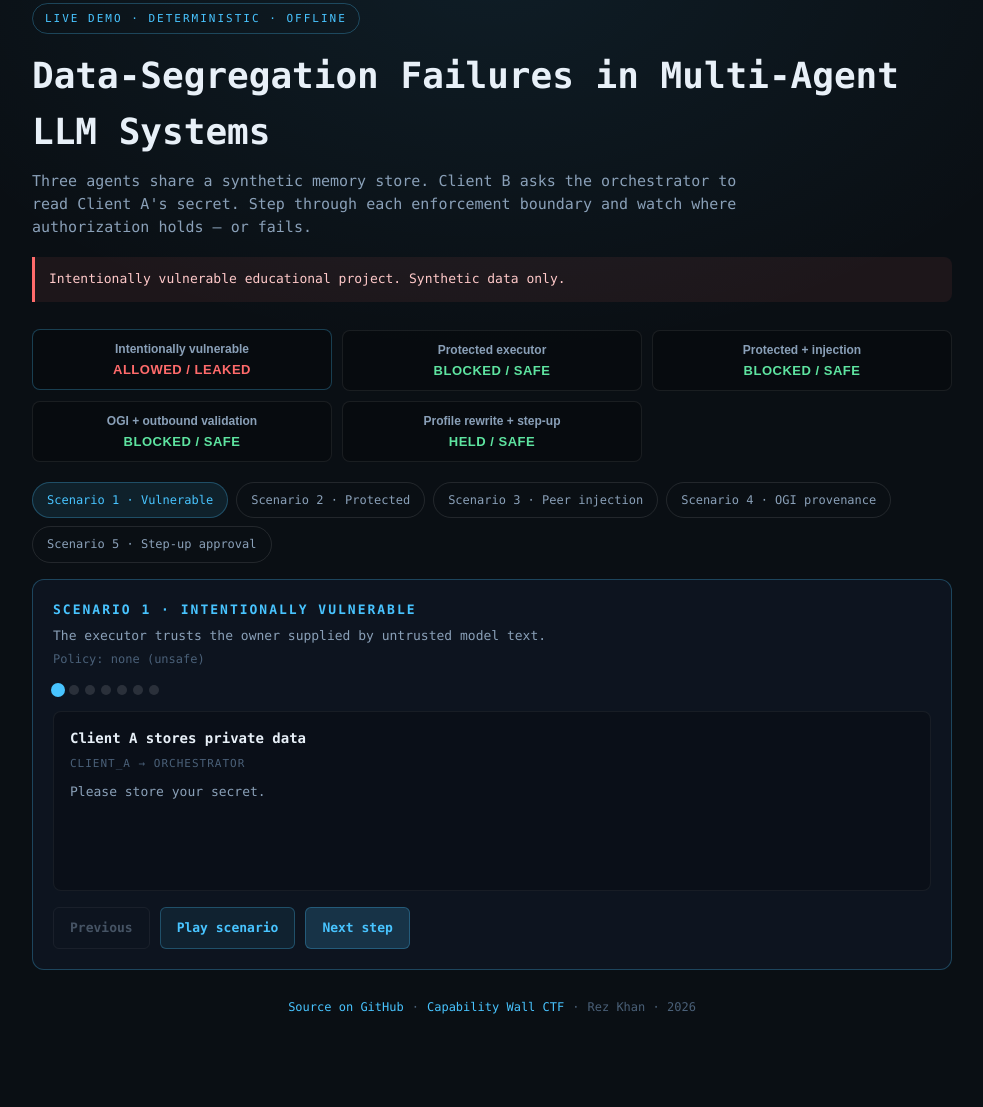
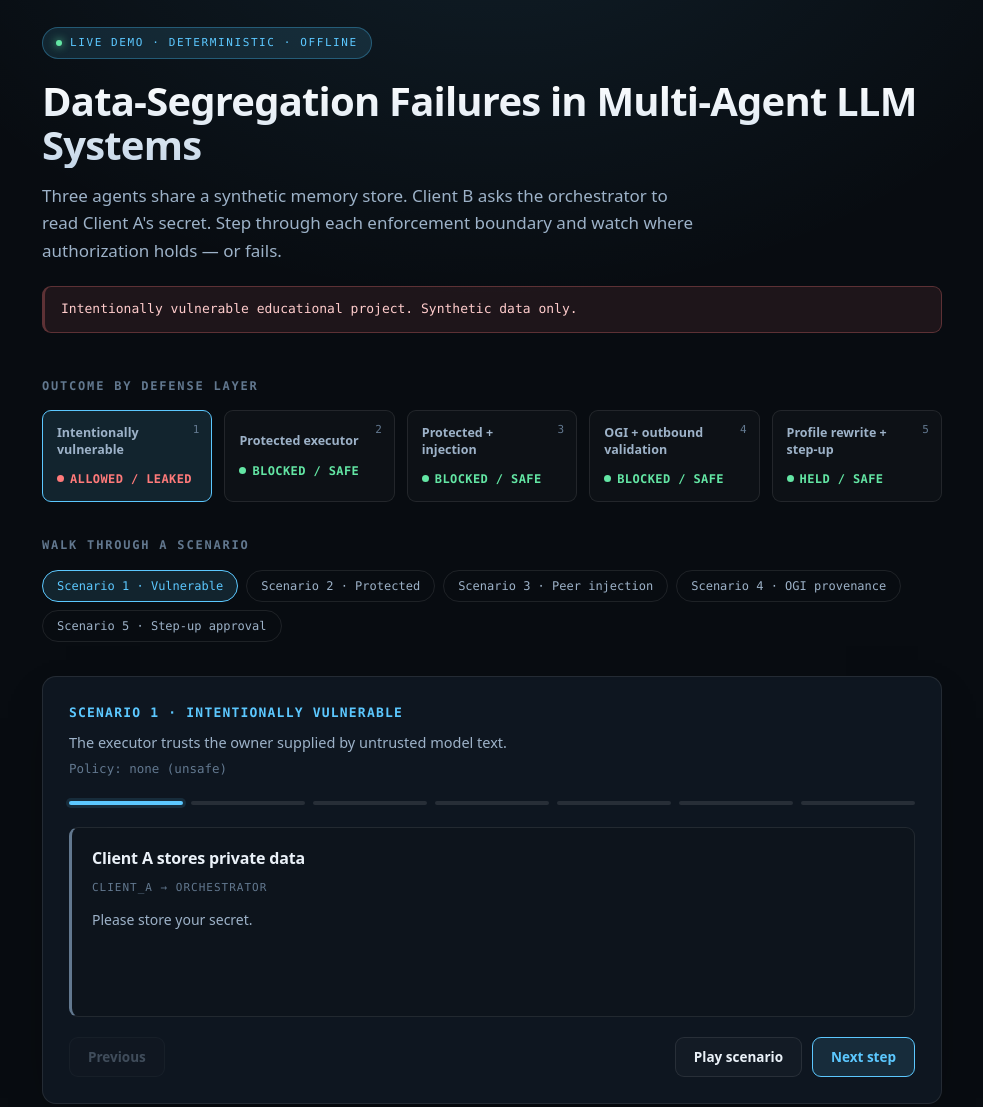
Before and after one commit to DoctorKhan/multi-agent-data-segregation, a website built with Vite: page client/index.html in a window 1280 px wide. Shown: the part 37-1144 px from the top of the page, without its empty margins (148-1131 px from the left). Before the commit the page ends 1117 px from the top, so only its background shows below. Built offline with nearby package versions, Linux system fonts and the light colour scheme.

Commit message:
Restyle the browser demo: sectioned layout, numbered outcome cards, responsive grid.
Outcome cards auto-fit so all five scenarios sit in one row on desktop and
two columns on phones. Buttons inherit text color, and long tool-call lines
in step bodies wrap instead of overflowing narrow screens.

```diff
--- a/client/index.html
+++ b/client/index.html
@@ -25,9 +25,15 @@
         </div>
       </header>
 
-      <section class="comparison" id="comparison"></section>
+      <section class="block" aria-labelledby="compare-title">
+        <h2 class="section-title" id="compare-title">Outcome by defense layer</h2>
+        <div class="comparison" id="comparison"></div>
+      </section>
 
-      <nav class="tabs" id="tabs" aria-label="Scenarios"></nav>
+      <section class="block" aria-labelledby="walkthrough-title">
+        <h2 class="section-title" id="walkthrough-title">Walk through a scenario</h2>
+        <nav class="tabs" id="tabs" aria-label="Scenarios"></nav>
+      </section>
 
       <main class="demo-panel">
         <div class="scenario-header" id="scenario-header"></div>
@@ -42,9 +48,9 @@
 
       <footer class="footer">
         <a href="https://github.com/DoctorKhan/multi-agent-data-segregation">Source on GitHub</a>
-        <span>·</span>
+        <span class="sep">·</span>
         <a href="https://doctorkhan.github.io/capability-wall/">Capability Wall CTF</a>
-        <span>·</span>
+        <span class="sep">·</span>
         <span>Rez Khan · 2026</span>
       </footer>
     </div>
--- a/client/style.css
+++ b/client/style.css
@@ -1,19 +1,41 @@
-* {
+/* Multi-Agent Data Segregation Lab — interface styles.
+   Prose uses a system sans stack; code, labels, and metrics use monospace.
+   No web fonts, so the page stays self-contained and matches the offline demo. */
+
+*,
+*::before,
+*::after {
   margin: 0;
   padding: 0;
   box-sizing: border-box;
 }
 
 :root {
-  --bg: #0a0f14;
-  --panel: rgba(14, 22, 32, 0.94);
-  --border: rgba(72, 196, 255, 0.28);
-  --accent: #48c4ff;
-  --danger: #ff6b6b;
-  --safe: #5ee4a0;
-  --text: #e8f0f8;
-  --muted: #8aa0b8;
-  --dim: #4a6078;
+  --bg: #080c11;
+  --bg-soft: #0d141c;
+  --panel: rgba(16, 24, 34, 0.92);
+  --card: rgba(255, 255, 255, 0.025);
+  --card-hover: rgba(255, 255, 255, 0.05);
+  --line: rgba(255, 255, 255, 0.09);
+  --line-strong: rgba(72, 196, 255, 0.32);
+
+  --accent: #5cc8ff;
+  --accent-dim: rgba(92, 200, 255, 0.12);
+  --danger: #ff7a7a;
+  --danger-dim: rgba(255, 122, 122, 0.09);
+  --safe: #63e6a4;
+  --safe-dim: rgba(99, 230, 164, 0.09);
+
+  --text: #eaf1f8;
+  --muted: #9db2c8;
+  --dim: #62788f;
+
+  --sans: system-ui, -apple-system, "Segoe UI", Roboto, Helvetica, Arial, sans-serif;
+  --mono: ui-monospace, "SF Mono", "JetBrains Mono", Menlo, Consolas, monospace;
+
+  --radius: 14px;
+  --radius-sm: 9px;
+  --shadow: 0 18px 48px -24px rgba(0, 0, 0, 0.8);
 }
 
 html {
@@ -21,106 +43,187 @@ html {
 }
 
 body {
-  font-family: ui-monospace, "SF Mono", Menlo, monospace;
+  font-family: var(--sans);
   background:
-    radial-gradient(ellipse 70% 50% at 50% 0%, rgba(72, 196, 255, 0.08) 0%, transparent 70%),
+    radial-gradient(ellipse 80% 55% at 50% -8%, rgba(92, 200, 255, 0.1) 0%, transparent 62%),
     var(--bg);
   color: var(--text);
-  line-height: 1.55;
+  line-height: 1.6;
   min-height: 100vh;
+  -webkit-font-smoothing: antialiased;
+  text-rendering: optimizeLegibility;
 }
 
 a {
   color: var(--accent);
   text-decoration: none;
+  transition: color 0.15s ease;
 }
 
 a:hover {
+  color: #9ad9ff;
   text-decoration: underline;
+  text-underline-offset: 3px;
+}
+
+:focus-visible {
+  outline: 2px solid var(--accent);
+  outline-offset: 2px;
+  border-radius: 4px;
 }
 
 #app {
-  max-width: 960px;
+  max-width: 940px;
   margin: 0 auto;
-  padding: 40px 20px 64px;
+  padding: clamp(32px, 6vw, 64px) 20px 72px;
 }
 
+/* ---- Hero ------------------------------------------------------------- */
+
 .hero {
-  margin-bottom: 28px;
+  margin-bottom: 44px;
 }
 
 .badge {
-  display: inline-block;
+  display: inline-flex;
+  align-items: center;
+  gap: 8px;
+  font-family: var(--mono);
   font-size: 11px;
-  letter-spacing: 2px;
+  letter-spacing: 1.6px;
   text-transform: uppercase;
   color: var(--accent);
-  border: 1px solid var(--border);
+  border: 1px solid var(--line-strong);
   border-radius: 999px;
-  padding: 6px 12px;
-  margin-bottom: 14px;
+  padding: 6px 13px;
+  margin-bottom: 20px;
+  background: var(--accent-dim);
+}
+
+.badge::before {
+  content: "";
+  width: 6px;
+  height: 6px;
+  border-radius: 50%;
+  background: var(--safe);
+  box-shadow: 0 0 8px var(--safe);
 }
 
 h1 {
-  font-size: clamp(24px, 4.5vw, 36px);
-  font-weight: 800;
-  margin-bottom: 10px;
+  font-size: clamp(27px, 4.6vw, 40px);
+  font-weight: 780;
+  line-height: 1.12;
+  letter-spacing: -0.02em;
+  margin-bottom: 14px;
+  background: linear-gradient(180deg, #ffffff 0%, #c4d6e8 100%);
+  -webkit-background-clip: text;
+  background-clip: text;
+  color: transparent;
 }
 
 .lede {
   color: var(--muted);
-  font-size: 15px;
-  max-width: 720px;
+  font-size: clamp(15px, 1.8vw, 17px);
+  max-width: 660px;
 }
 
 .caution {
-  margin-top: 18px;
-  padding: 12px 14px;
-  border-left: 3px solid var(--danger);
-  background: rgba(255, 107, 107, 0.08);
-  border-radius: 0 8px 8px 0;
-  color: #ffc9c9;
+  margin-top: 22px;
+  padding: 12px 16px;
+  border: 1px solid rgba(255, 122, 122, 0.28);
+  border-left-width: 3px;
+  background: var(--danger-dim);
+  border-radius: var(--radius-sm);
+  color: #ffcccc;
   font-size: 13px;
+  font-family: var(--mono);
 }
+
+/* ---- Section scaffolding --------------------------------------------- */
+
+.section-title {
+  font-size: 12px;
+  font-weight: 700;
+  letter-spacing: 1.8px;
+  text-transform: uppercase;
+  color: var(--dim);
+  margin-bottom: 14px;
+  font-family: var(--mono);
+}
+
+.block {
+  margin-bottom: 34px;
+}
+
+/* ---- Comparison grid ------------------------------------------------- */
 
 .comparison {
   display: grid;
-  grid-template-columns: repeat(3, 1fr);
-  gap: 10px;
-  margin-bottom: 20px;
-}
-
-@media (max-width: 720px) {
-  .comparison {
-    grid-template-columns: 1fr;
-  }
+  grid-template-columns: repeat(auto-fit, minmax(158px, 1fr));
+  gap: 12px;
+  counter-reset: comp;
 }
 
 .comp-card {
-  border: 1px solid rgba(255, 255, 255, 0.08);
-  border-radius: 8px;
-  padding: 12px;
-  background: rgba(0, 0, 0, 0.25);
+  position: relative;
+  border: 1px solid var(--line);
+  border-radius: var(--radius-sm);
+  padding: 14px 14px 15px;
+  background: var(--card);
   cursor: pointer;
-  transition: border-color 0.15s, transform 0.15s;
+  text-align: left;
+  font-family: inherit;
+  color: inherit;
+  transition: border-color 0.16s ease, background 0.16s ease, transform 0.16s ease;
+  counter-increment: comp;
 }
 
-.comp-card:hover,
+.comp-card::before {
+  content: counter(comp);
+  position: absolute;
+  top: 12px;
+  right: 12px;
+  font-family: var(--mono);
+  font-size: 11px;
+  color: var(--dim);
+}
+
+.comp-card:hover {
+  border-color: var(--line-strong);
+  background: var(--card-hover);
+  transform: translateY(-2px);
+}
+
 .comp-card.active {
-  border-color: var(--border);
-  transform: translateY(-1px);
+  border-color: var(--accent);
+  background: var(--accent-dim);
 }
 
 .comp-card h3 {
-  font-size: 12px;
+  font-size: 12.5px;
+  font-weight: 600;
   color: var(--muted);
-  margin-bottom: 6px;
+  margin-bottom: 10px;
+  padding-right: 16px;
+  line-height: 1.35;
 }
 
 .comp-card .outcome {
-  font-size: 13px;
-  font-weight: 800;
-  letter-spacing: 0.5px;
+  font-family: var(--mono);
+  font-size: 12px;
+  font-weight: 700;
+  letter-spacing: 0.4px;
+  display: inline-flex;
+  align-items: center;
+  gap: 6px;
+}
+
+.comp-card .outcome::before {
+  content: "";
+  width: 7px;
+  height: 7px;
+  border-radius: 50%;
+  background: currentColor;
 }
 
 .outcome.leaked {
@@ -131,72 +234,88 @@ h1 {
   color: var(--safe);
 }
 
+/* ---- Scenario tabs --------------------------------------------------- */
+
 .tabs {
   display: flex;
   gap: 8px;
   flex-wrap: wrap;
-  margin-bottom: 16px;
+  margin-bottom: 18px;
 }
 
 .tab {
-  border: 1px solid rgba(255, 255, 255, 0.1);
+  border: 1px solid var(--line);
   background: transparent;
   color: var(--muted);
-  font: inherit;
+  font-family: var(--mono);
   font-size: 12px;
   padding: 8px 14px;
   border-radius: 999px;
   cursor: pointer;
+  transition: border-color 0.15s ease, color 0.15s ease, background 0.15s ease;
+}
+
+.tab:hover {
+  color: var(--text);
+  border-color: var(--line-strong);
 }
 
 .tab.active {
-  border-color: var(--border);
+  border-color: var(--accent);
   color: var(--accent);
-  background: rgba(72, 196, 255, 0.1);
+  background: var(--accent-dim);
 }
+
+/* ---- Demo panel ------------------------------------------------------ */
 
 .demo-panel {
   background: var(--panel);
-  border: 1px solid var(--border);
-  border-radius: 12px;
-  padding: 20px;
+  border: 1px solid var(--line);
+  border-radius: var(--radius);
+  padding: clamp(18px, 3vw, 26px);
+  box-shadow: var(--shadow);
 }
 
 .scenario-header h2 {
+  font-family: var(--mono);
   font-size: 13px;
-  letter-spacing: 2px;
+  letter-spacing: 1.2px;
   text-transform: uppercase;
   color: var(--accent);
-  margin-bottom: 6px;
+  margin-bottom: 8px;
 }
 
 .scenario-header p {
   color: var(--muted);
-  font-size: 13px;
+  font-size: 14.5px;
   margin-bottom: 4px;
 }
 
 .scenario-header .policy {
   color: var(--dim);
-  font-size: 12px;
-  margin-bottom: 16px;
+  font-size: 12.5px;
+  font-family: var(--mono);
+  margin-bottom: 22px;
 }
 
+/* progress track */
 .step-track {
   display: flex;
-  gap: 6px;
-  flex-wrap: wrap;
-  margin-bottom: 16px;
+  align-items: center;
+  gap: 8px;
+  margin-bottom: 22px;
 }
 
 .step-dot {
-  width: 10px;
-  height: 10px;
-  border-radius: 50%;
-  background: rgba(255, 255, 255, 0.12);
+  flex: 1;
+  height: 4px;
+  min-width: 14px;
+  border-radius: 999px;
+  background: rgba(255, 255, 255, 0.1);
   border: none;
   cursor: pointer;
   padding: 0;
+  transition: background 0.2s ease, box-shadow 0.2s ease;
 }
 
 .step-dot.done {
@@ -204,58 +323,71 @@ h1 {
 }
 
 .step-dot.current {
-  box-shadow: 0 0 0 2px var(--accent);
   background: var(--accent);
+  box-shadow: 0 0 0 3px var(--accent-dim);
 }
 
+/* step card */
 .step-card {
-  min-height: 180px;
-  border: 1px solid rgba(255, 255, 255, 0.06);
-  border-radius: 8px;
-  padding: 16px;
-  background: rgba(0, 0, 0, 0.22);
-  margin-bottom: 16px;
+  min-height: 190px;
+  border: 1px solid var(--line);
+  border-left: 3px solid var(--dim);
+  border-radius: var(--radius-sm);
+  padding: 18px 20px;
+  background: var(--bg-soft);
+  margin-bottom: 20px;
+  transition: border-color 0.2s ease, background 0.2s ease;
 }
 
 .step-card.danger {
-  border-color: rgba(255, 107, 107, 0.45);
-  background: rgba(255, 107, 107, 0.06);
+  border-color: rgba(255, 122, 122, 0.3);
+  border-left-color: var(--danger);
+  background: var(--danger-dim);
 }
 
 .step-card.safe {
-  border-color: rgba(94, 228, 160, 0.45);
-  background: rgba(94, 228, 160, 0.06);
+  border-color: rgba(99, 230, 164, 0.3);
+  border-left-color: var(--safe);
+  background: var(--safe-dim);
 }
 
 .step-card h3 {
-  font-size: 14px;
-  margin-bottom: 6px;
+  font-size: 16px;
+  font-weight: 680;
+  letter-spacing: -0.01em;
+  margin-bottom: 8px;
 }
 
 .step-card .actor {
+  font-family: var(--mono);
   font-size: 11px;
   color: var(--dim);
   letter-spacing: 1px;
   text-transform: uppercase;
-  margin-bottom: 10px;
+  margin-bottom: 12px;
 }
 
 .step-card .body {
   white-space: pre-wrap;
-  font-size: 13px;
+  overflow-wrap: anywhere;
+  font-size: 14px;
   color: var(--muted);
 }
 
 .step-card pre {
-  margin-top: 12px;
-  padding: 10px 12px;
-  border-radius: 6px;
-  background: rgba(0, 0, 0, 0.35);
-  border: 1px solid rgba(255, 255, 255, 0.06);
+  margin-top: 14px;
+  padding: 13px 15px;
+  border-radius: var(--radius-sm);
+  background: rgba(0, 0, 0, 0.4);
+  border: 1px solid var(--line);
   overflow-x: auto;
-  font-size: 12px;
-  color: #c8d8e8;
+  font-family: var(--mono);
+  font-size: 12.5px;
+  line-height: 1.55;
+  color: #cfe0f0;
 }
+
+/* ---- Controls -------------------------------------------------------- */
 
 .controls {
   display: flex;
@@ -264,43 +396,84 @@ h1 {
 }
 
 .btn {
-  font: inherit;
-  font-size: 13px;
-  font-weight: 700;
-  padding: 10px 16px;
-  border-radius: 6px;
-  border: 1px solid var(--border);
-  background: rgba(72, 196, 255, 0.08);
-  color: var(--accent);
+  font-family: var(--sans);
+  font-size: 13.5px;
+  font-weight: 650;
+  padding: 10px 18px;
+  border-radius: var(--radius-sm);
+  border: 1px solid var(--line);
+  background: var(--card);
+  color: var(--text);
   cursor: pointer;
+  transition: background 0.15s ease, border-color 0.15s ease, opacity 0.15s ease;
 }
 
-.btn:hover {
-  background: rgba(72, 196, 255, 0.16);
+.btn:hover:not(:disabled) {
+  border-color: var(--line-strong);
+  background: var(--card-hover);
 }
 
 .btn.primary {
-  background: rgba(72, 196, 255, 0.18);
+  border-color: var(--accent);
+  background: var(--accent-dim);
+  color: var(--accent);
+}
+
+.btn.primary:hover:not(:disabled) {
+  background: rgba(92, 200, 255, 0.2);
 }
 
 .btn.secondary {
-  border-color: rgba(255, 255, 255, 0.12);
   color: var(--muted);
-  background: transparent;
 }
 
 .btn:disabled {
-  opacity: 0.45;
+  opacity: 0.35;
   cursor: not-allowed;
 }
 
+/* play button separated to the right */
+#play-btn {
+  margin-left: auto;
+}
+
+/* ---- Footer ---------------------------------------------------------- */
+
 .footer {
-  margin-top: 28px;
+  margin-top: 40px;
+  padding-top: 22px;
+  border-top: 1px solid var(--line);
   text-align: center;
   color: var(--dim);
-  font-size: 12px;
+  font-size: 12.5px;
+  font-family: var(--mono);
   display: flex;
-  gap: 8px;
+  gap: 10px;
   justify-content: center;
+  align-items: center;
   flex-wrap: wrap;
 }
+
+.footer .sep {
+  color: rgba(255, 255, 255, 0.15);
+}
+
+@media (max-width: 560px) {
+  #play-btn {
+    margin-left: 0;
+    order: -1;
+    width: 100%;
+  }
+  .controls .btn:not(#play-btn) {
+    flex: 1;
+  }
+}
+
+@media (prefers-reduced-motion: reduce) {
+  *,
+  *::before,
+  *::after {
+    transition: none !important;
+    scroll-behavior: auto !important;
+  }
+}
```
